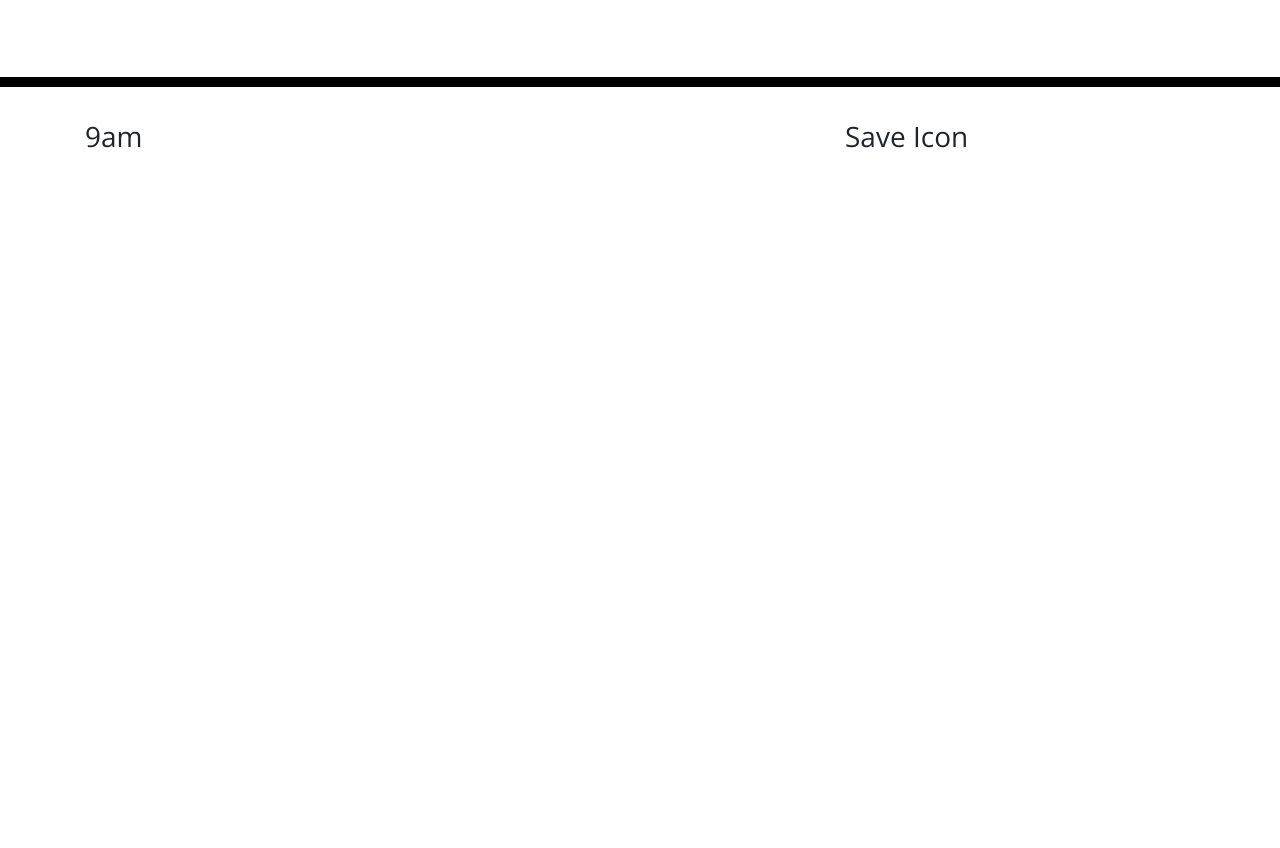
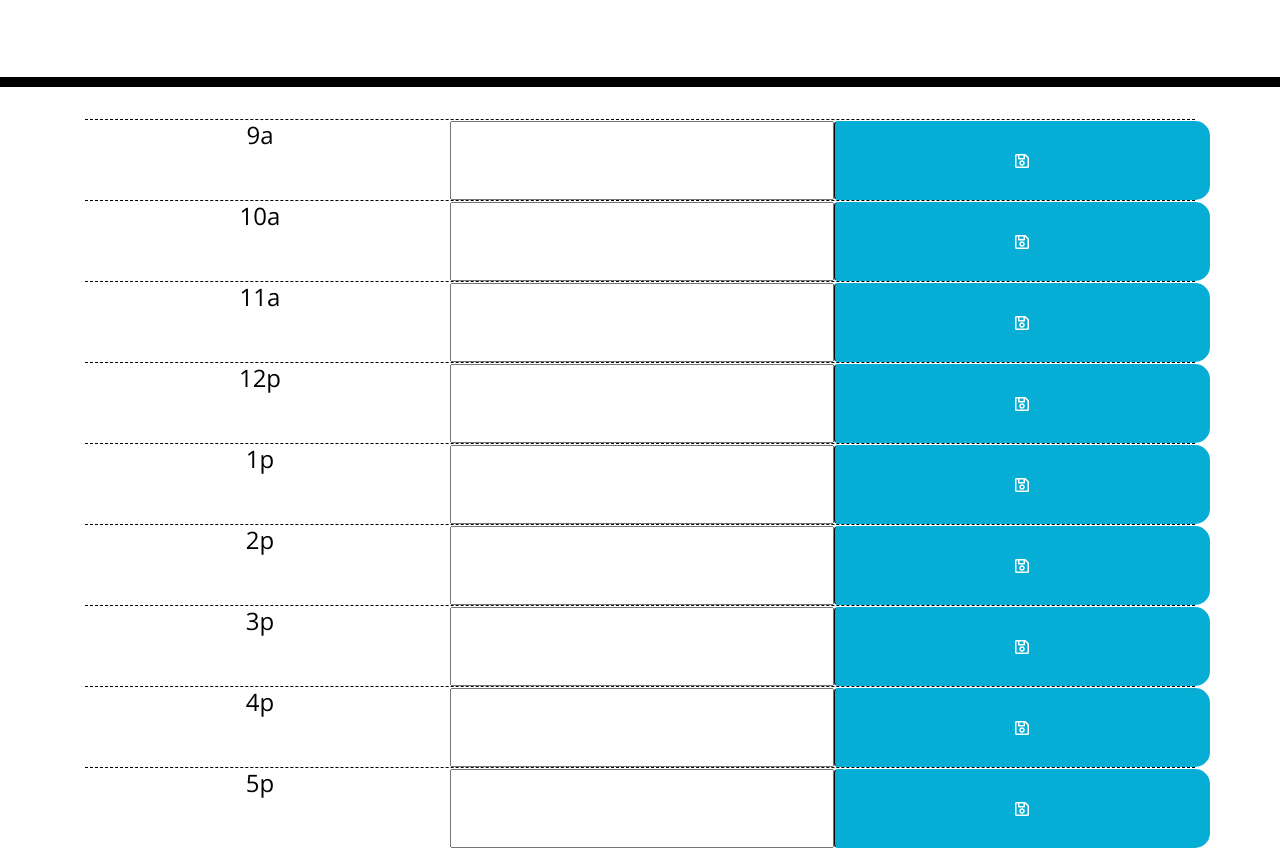
Before and after one commit to enrightcw/daily_calendar, a plain HTML site: page index.html in a window 1280 px wide. Shown: the part 181-1029 px from the top of the page. Before the commit the page ends 800 px from the top, so only its background shows below. Drawn offline with nearby package versions, Linux system fonts and the light colour scheme.

Commit message:
Time Block divs complete, working on getting the jScript and local storage pieces working.

```diff
--- a/index.html
+++ b/index.html
@@ -28,18 +28,88 @@
       <p class="lead">A simple calendar app for scheduling your work day</p>
       <p id="currentDay" class="lead"></p>
     </header>
+
     <div class="container">
       <!-- Timeblocks go here -->
-      <div class = "row">
-        <h3 class = "col md 1" class = "timeOfDay">9am</h3>
-        <h3 class = "col md 10" class = "text"></h3>
-        <h3 class = "col md 1" class = "saveBtn">Save Icon</h3>
+
+      <div class = "hour">
+        <div class = "row time-block">
+          <h4 class = "col md 2">9a</h4>
+          <input class = "col md 8 description"></input>
+          <button type="button" class="col md 2 btn btn-default far fa-save saveBtn"></button>
+        </div>
+      </div>
+
+      <div class = "hour">
+        <div class = "row time-block">
+          <h4 class = "col md 2">10a</h4>
+          <input class = "col md 8 description"></input>
+          <button type="button" class="col md 2 btn btn-default far fa-save  saveBtn"></button>
+        </div>
+      </div>
+
+      <div class = "hour">
+        <div class = "row time-block">
+          <h4 class = "col md 2">11a</h4>
+          <input class = "col md 8 description"></input>
+          <button type="button" class="col md 2 btn btn-default far fa-save saveBtn"></button>
+        </div>
+      </div>
+
+      <div class = "hour">
+        <div class = "row time-block">
+          <h4 class = "col md 2">12p</h4>
+          <input class = "col md 8 description"></input>
+          <button type="button" class="col md 2 btn btn-default far fa-save saveBtn"></button>
+        </div>
+      </div>
+
+      <div class = "hour">
+        <div class = "row time-block">
+          <h4 class = "col md 2">1p</h4>
+          <input class = "col md 8 description"></input>
+          <button type="button" class="col md 2 btn btn-default far fa-save saveBtn"></button>
+        </div>
+      </div>
+
+      <div class = "hour">
+        <div class = "row time-block">
+          <h4 class = "col md 2">2p</h4>
+          <input class = "col md 8 description"></input>
+          <button type="button" class="col md 2 btn btn-default far fa-save saveBtn"></button>
+        </div>
+      </div>
+
+      <div class = "hour">
+        <div class = "row time-block">
+          <h4 class = "col md 2">3p</h4>
+          <input class = "col md 8 description"></input>
+          <button type="button" class="col md 2 btn btn-default far fa-save saveBtn"></button>
+        </div>
+      </div>
+
+      <div class = "hour">
+        <div class = "row time-block">
+          <h4 class = "col md 2">4p</h4>
+          <input class = "col md 8 description"></input>
+          <button type="button" class="col md 2 btn btn-default far fa-save saveBtn"></button>
+        </div>
+      </div>
+
+      <div class = "hour">
+        <div class = "row time-block">
+          <h4 class = "col md 2">5p</h4>
+          <input class = "col md 8 description"></input>
+          <button type="button" class="col md 2 btn btn-default far fa-save saveBtn"></button>
+        </div>
       </div>
 
 
     </div>
 
+
     <script src="https://code.jquery.com/jquery-3.4.1.min.js"></script>
     <script src="https://cdnjs.cloudflare.com/ajax/libs/moment.js/2.24.0/moment.min.js"></script>
+    <script src="./script.js"></script>
   </body>
 </html>
--- a/script.js
+++ b/script.js
@@ -0,0 +1,16 @@
+var NowMoment = moment().format("dddd, MMMM Do");
+
+var eDisplayMoment = document.getElementById('currentDay');
+eDisplayMoment.innerHTML = NowMoment;
+
+
+//function to check the timeslot relative to moment.
+function (event){
+
+    //it checks the time within the hour element, to see where it falls within moment, and color .description accordingly.
+}
+
+//function for local storage of
+function (event){
+
+}
```
